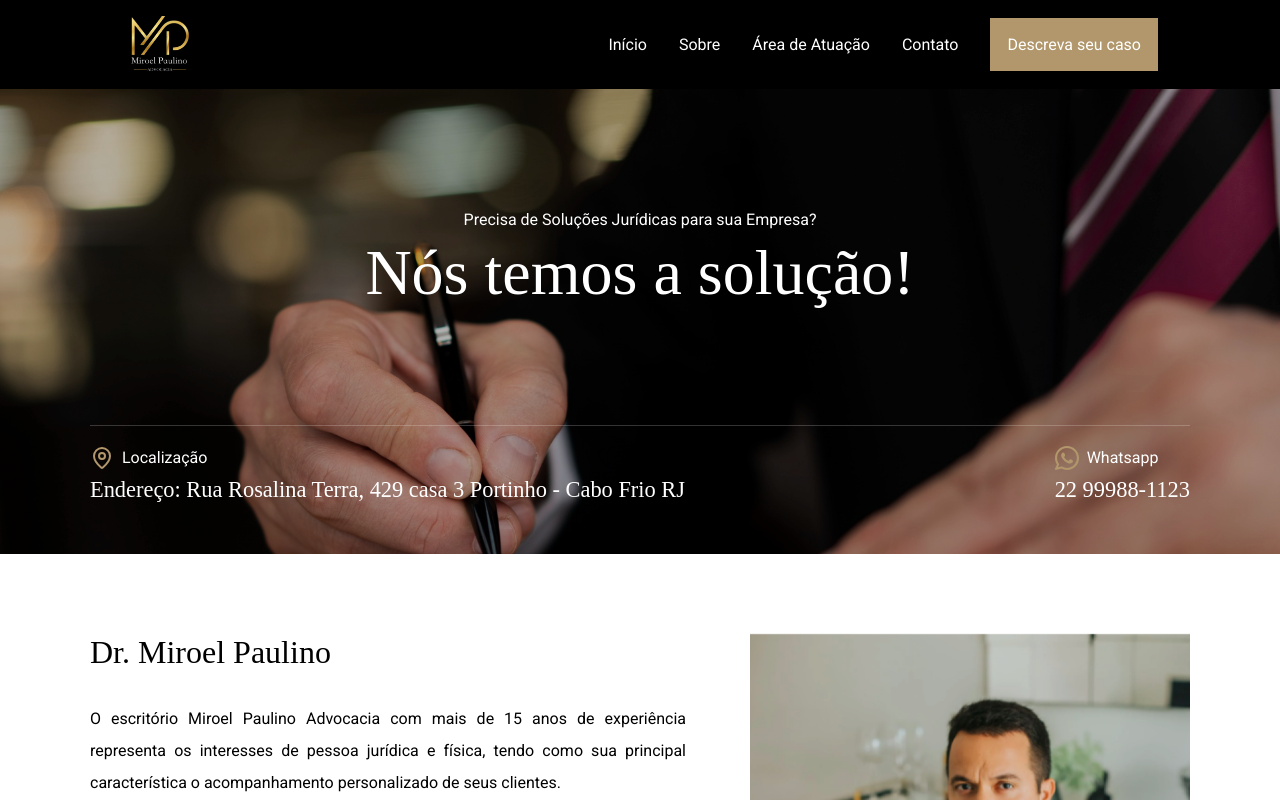
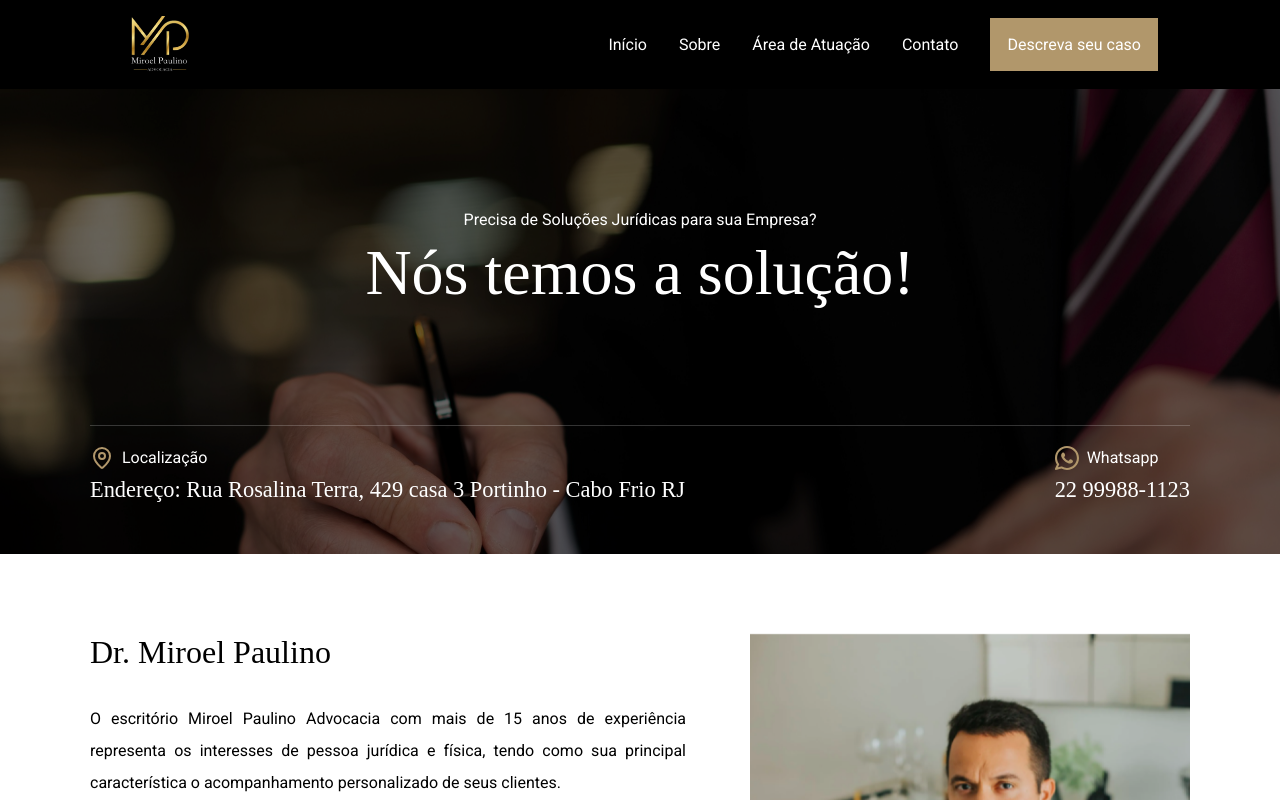
Before and after one commit to itallovidal/miroel-advocacia-site, a React (Vite) app: page / in a window 1280 px wide. Shown: the top 800 px of the page. Built offline with nearby package versions, Linux system fonts and the light colour scheme.

Commit message:
hero picture scroll

```diff
--- a/src/pages/home/hero/hero.tsx
+++ b/src/pages/home/hero/hero.tsx
@@ -1,6 +1,5 @@
-import {HeroContent, HeroFooter, HeroWrapper, Watermark} from './style.ts'
+import {HeroContent, HeroFooter, HeroWrapper, } from './style.ts'
 import { forwardRef } from 'react'
-import heroBackground from '../../../assets/images/hero-background.jpg'
 import {MapPin} from "lucide-react";
 import {WhatsappIcon} from "../../../assets/whatsappIcon.tsx";
 
@@ -32,9 +31,9 @@ export const Hero = forwardRef<HTMLDivElement>((_, ref) => {
           </div>
 
         </HeroFooter>
-        <Watermark>
-          <img src={heroBackground} alt="" />
-        </Watermark>
+        {/*<Watermark>*/}
+        {/*  <img src={heroBackground} alt="" />*/}
+        {/*</Watermark>*/}
       </div>
     </HeroWrapper>
   )
--- a/src/pages/home/hero/style.ts
+++ b/src/pages/home/hero/style.ts
@@ -1,5 +1,6 @@
 import { styled } from '../../../styles/theme.ts'
 import { Wrapper } from '../../../styles'
+import heroBackground from '../../../assets/images/hero-background.jpg'
 
 export const HeroWrapper = styled(Wrapper, {
   color: 'white',
@@ -9,13 +10,28 @@ export const HeroWrapper = styled(Wrapper, {
   backgroundColor: 'black',
   position: 'relative',
 
+  '&:before':{
+    content: ' ',
+    display: 'block',
+    position: 'absolute',
+    left: 0,
+    top: 0,
+    width: '100%',
+    height: '100%',
+    opacity: 0.4,
+    backgroundImage: `url(${heroBackground})`,
+    backgroundRepeat: 'no-repeat',
+    backgroundSize: 'cover !important',
+    backgroundAttachment: 'fixed',
+    backgroundPositionY: 'bottom',
+  },
+
   '& > div': {
     flexDirection: 'column',
     justifyContent: 'center',
     height: '50vh',
     zIndex: 10,
     marginTop: '5.6rem',
-
   },
 })
 
@@ -51,19 +67,18 @@ export const HeroFooter = styled('div', {
   }
 })
 
-export const Watermark = styled('picture', {
-  position: 'absolute',
-  opacity: 0.7,
-  top: 0,
-  right: 0,
-  zIndex: 1,
-  width: '100%',
-  display: 'block',
-  backgroundColor: 'blue',
-
-  img: {
-    width: '100%',
-    height: '100%',
-    objectFit: 'cover',
-  },
-})
+// export const Watermark = styled('picture', {
+//   position: 'fixed',
+//   opacity: 0.7,
+//   top: 0,
+//   right: 0,
+//   zIndex: 1,
+//   width: '100%',
+//   display: 'block',
+//
+//   img: {
+//     width: '100%',
+//     height: '100%',
+//     objectFit: 'cover',
+//   },
+// })
```
